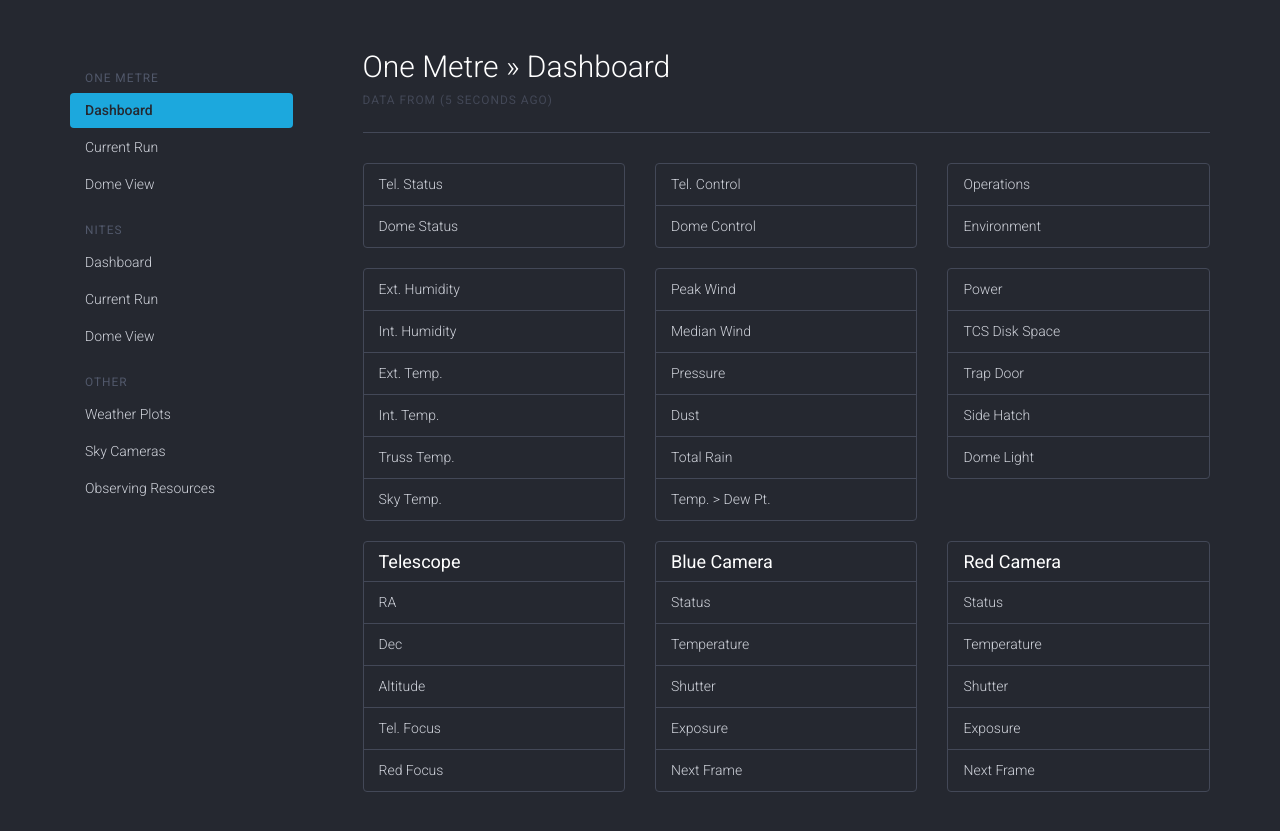
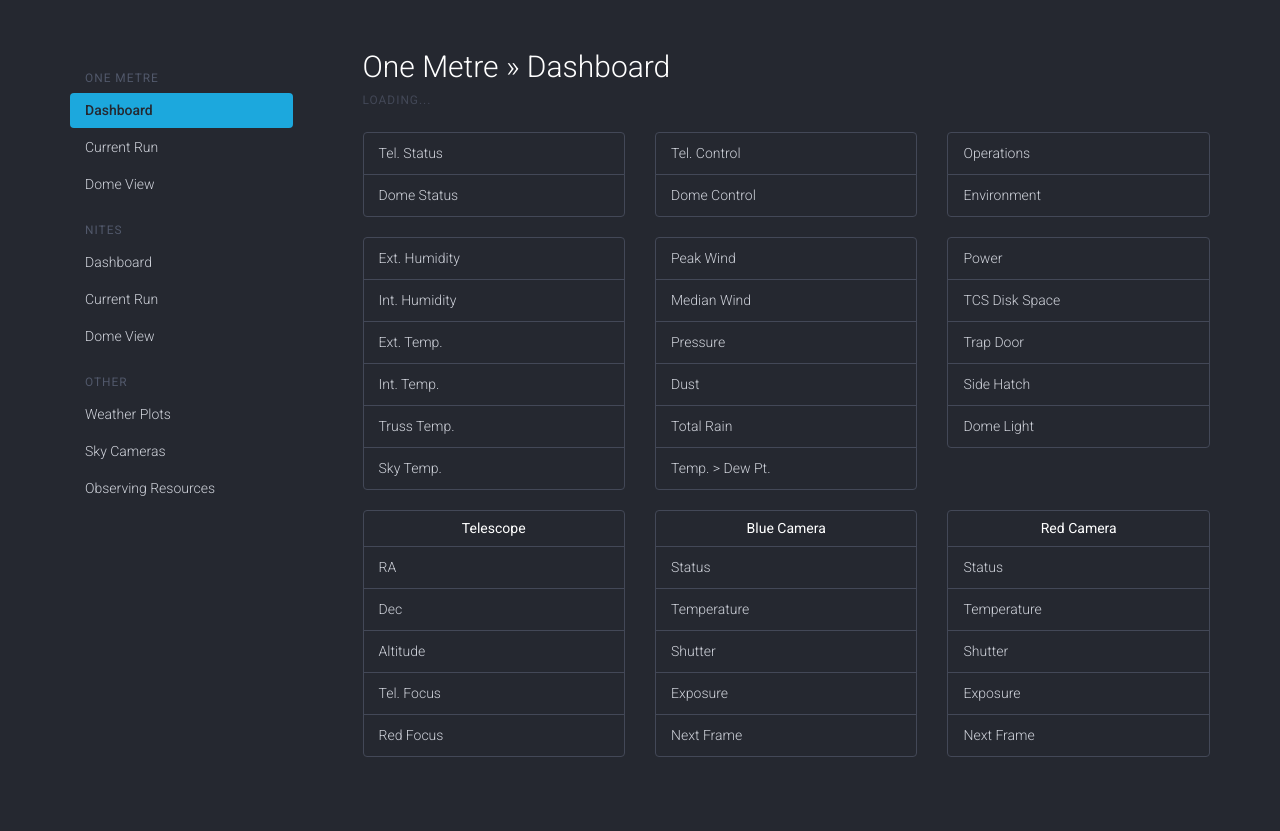
Before and after one commit to warwick-one-metre/dashboard, a Jekyll site: the page built from onemetre/index.html, in a window 1280 px wide. Shown: the top 831 px of the page. Built offline with Jekyll 4.4.1, drawn with Linux system fonts in a browser that asks for light colours; some of the changed lines change nothing that is shown.

Commit message:
Overhaul onemetre dashboard.

```diff
--- a/js/dashboard.js
+++ /dev/null
@@ -1,284 +0,0 @@
-var environmentFields = {
-  '#external-humidity': ['vaisala_relative_humidity', round],
-  '#internal-humidity': ['roomalert_internal_humidity', round],
-  '#external-temperature': ['vaisala_temperature', round],
-  '#internal-temperature': ['roomalert_internal_temp', round],
-  '#truss-temperature': ['roomalert_truss_temp', round],
-  '#peak-wind': ['vaisala_wind_speed', round],
-  '#median-wind': ['vaisala_median_wind_speed', round],
-  '#diskspace': ['diskspace_data_fs_available_bytes', bytesToGB],
-  '#dust': ['tng_dust', round],
-  '#sky-temperature': ['superwasp_sky_temp', round],
-  '#dewpoint': ['superwasp_dew_point_delta', round],
-  '#accumulated-rain': ['vaisala_accumulated_rain', round],
-  '#pressure': ['vaisala_pressure', round],
-  '#trapdoor': ['roomalert_trap_closed', closedOrOpen],
-  '#hatch': ['roomalert_hatch_closed', closedOrOpen],
-  '#power': ['power_main_ups_status', powerStatus],
-  '#light': ['power_light', onOrOff]
-}
-
-function fieldLimitsColor(field, value) {
-  if (!('limits' in field))
-    return null
-
-  if (value >= field['limits'][0] && value <= field['limits'][1])
-    return 'text-success'
-  return 'text-danger'
-}
-
-function round(field, value) {
-  return [value.toFixed(1), fieldLimitsColor(field, value)]
-}
-
-function closedOrOpen(field, value) {
-  return [value ? 'CLOSED' : 'OPEN', null]
-}
-
-function onOrOff(field, value) {
-  return [value ? 'ON' : 'OFF', null]
-}
-
-function powerStatus(field, value) {
-  return value == 2 ? ['ONLINE', 'text-success'] : ['WARNING', 'text-warning']
-}
-
-function bytesToGB(field, value) {
-  return [+(value / 1073741824).toFixed(1), fieldLimitsColor(field, value)]
-}
-
-function updateEnvironment(data) {
-  // Simple cases
-  for (var key in environmentFields) {
-    var row = $(key);
-    var units = row.data('units');
-    if (!units)
-    	units = '';
-
-    row.children('span.pull-right').remove();
-    var value = $('<span class="pull-right">');
-    var transform = environmentFields[key][1];
-    var field = data[environmentFields[key][0]];
-    if ('error' in field)
-      value.html(field['error']);
-    else if ('latest' in field) {
-      var valueDisplay = transform(field, field['latest']);
-      value.html(valueDisplay[0] + units);
-
-      if ('max' in field && 'min' in field) {
-        var maxField = $('<span>');
-        var maxFieldDisplay = transform(field, field['max']);
-        maxField.html(maxFieldDisplay[0])
-        if (maxFieldDisplay[1])
-          maxField.addClass(maxFieldDisplay[1])
-
-        var minField = $('<span>')
-        var minFieldDisplay = transform(field, field['min']);
-        minField.html(minFieldDisplay[0])
-        if (minFieldDisplay[1])
-          minField.addClass(minFieldDisplay[1])
-
-        var maxMinField = $('<span class="pull-right data-minmax">')
-        maxMinField.append(maxField)
-        maxMinField.append('<br>')
-        maxMinField.append(minField)
-        row.append(maxMinField)
-      }
-
-      if (valueDisplay[1])
-        value.addClass(valueDisplay[1])
-    }
-
-    row.append(value)
-  }
-}
-
-var cameraFields = {
-  'status': camStatus,
-  'temperature': camTemperature,
-  'shutter': camShutter,
-  'exposure': camExposure,
-  'saving': camSaving
-}
-
-var cameraStatus = [
-  ['OFFLINE', 'text-danger'],
-  ['INITIALIZING', 'text-danger'],
-  ['IDLE'],
-  ['EXPOSING', 'text-success'],
-  ['READING', 'text-warning'],
-  ['ABORTING', 'text-danger']
-];
-
-function camStatus(data) {
-  if (data['state'] == 3 || data['state'] == 4) {
-    if (data['sequence_frame_limit'] > 0)
-      return ['Acquiring (' + (data['sequence_frame_count'] + 1) + ' / ' + data['sequence_frame_limit'] + ')', 'text-success']
-    return ['Acquiring (until stopped)', 'text-success']
-  }
-
-  return cameraStatus[data['state']];
-}
-
-function camTemperature(data) {
-  if (!('temperature' in data))
-    return []
-
-  status = +data['temperature'].toFixed(0) + ' ºC'
-  return [status, data['temperature_locked'] ? 'text-success' : 'text-danger']
-}
-
-function camShutter(data) {
-  if (!('shutter_enabled' in data))
-    return []
-
-  if (data['shutter_enabled'])
-    return ['AUTO', 'text-success']
-  return ['DARK', 'text-danger']
-}
-
-function camExposure(data) {
-  if (!('exposure_time' in data))
-    return []
-
-  return [data['exposure_time'].toFixed(2) + ' s']
-}
-
-function camSaving(data) {
-  if (!('save_enabled' in data))
-    return []
-
-  if (data['save_enabled'])
-    return [data['next_filename']]
-  return ['NOT SAVING', 'text-danger']
-}
-
-var telescopeFields = {
-  'status': telStatus,
-  'ra': telRA,
-  'dec': telDec,
-  'alt': telAlt,
-  'focus': telFocus
-}
-
-var telescopeStatus = [
-  ['DISABLED', 'text-danger', 'list-group-item-danger'],
-  ['NOT HOMED', 'text-danger', 'list-group-item-danger'],
-  ['IDLE'],
-  ['TRACKING', 'text-success', 'list-group-item-success'],
-  ['GUIDING', 'text-success', 'list-group-item-success']
-]
-
-function telStatus(data) {
-  return telescopeStatus[data['state']];
-}
-
-function telRA(data) {
-  return [sexagesimal(data['ra'] * 12 / Math.PI)]
-}
-
-function telDec(data) {
-  return [sexagesimal(data['dec'] * 180 / Math.PI)]
-}
-
-function telAlt(data) {
-  return [(data['alt'] * 180 / Math.PI).toFixed(1) + 'º']
-}
-
-function telFocus(data) {
-  return [data['telescope_focus_um'].toFixed(1) + ' um']
-}
-
-function updateDevice(prefix, fields, data) {
-  for (var key in fields) {
-    var row = $('#'+prefix+'-'+key);
-    row.children('span.pull-right').remove();
-    row.attr('class', 'list-group-item');
-    var value = $('<span class="pull-right">');
-    var valueDisplay = fields[key](data);
-
-    if (valueDisplay.length > 0)
-      value.html(valueDisplay[0]);
-    if (valueDisplay.length > 1)
-      value.addClass(valueDisplay[1])
-    if (valueDisplay.length > 2)
-      row.addClass(valueDisplay[2])
-    row.append(value)
-  }
-}
-
-var opsFields = {
-  'telescope-control': opsTelescopeControl,
-  'dome-control': opsDomeControl,
-  'dome-status': opsDomeStatus,
-  'status': opsStatus,
-  'environment': opsEnvironment,
-}
-
-function opsTelescopeControl(data) {
-  return ['MANUAL', null, 'list-group-item-warning']
-}
-
-var operationsModes = [
-  ['ERROR', null, 'list-group-item-danger'],
-  ['AUTO', null, 'list-group-item-success'],
-  ['MANUAL', null, 'list-group-item-warning'],
-]
-
-var domeStatus = [
-  ['CLOSED', null, 'list-group-item-danger'],
-  ['OPEN', null, 'list-group-item-success'],
-  ['MOVING', null, 'list-group-item-warning'],
-]
-
-function opsDomeControl(data) {
-  return operationsModes[data['dome_mode']]
-}
-
-function opsDomeStatus(data) {
-  return domeStatus[data['dome_status']]
-}
-
-function opsStatus(data) {
-  if (data['observing'])
-    return ['ONLINE', null, 'list-group-item-success']
-  return ['OFFLINE', null, 'list-group-item-danger']
-}
-
-function opsEnvironment(data) {
-  if (data['environment_safe'])
-    return ['SAFE', null, 'list-group-item-success']
-  return ['NOT SAFE', null, 'list-group-item-danger']
-}
-
-var updateDate = new Date()
-
-function updateTables() {
-  $.ajax({
-    type: "GET",
-    url: "/dashboard/onemetre",
-    statusCode: {
-      404: function() { console.log("Query failed!") }
-    }
-  }).done(function(msg) {
-    var data = jQuery.parseJSON(msg);
-    updateEnvironment(data['environment']);
-    updateDevice('blue', cameraFields, data['blue']);
-    updateDevice('red', cameraFields, data['red']);
-    updateDevice('telescope', telescopeFields, data['telescope']);
-    updateDevice('ops', opsFields, data['ops']);
-    updateDate = new Date(data['date']);
-    $('#data-updated').html(updateDate.toUTCString())
-  });
-  window.setTimeout(updateTables, 5000);
-}
-
-function updateTimer() {
-  var age = Math.round((new Date().getTime() - updateDate) / 1000)
-  $('#data-age').html(age)
-}
-
-$(document).ready(function () {
-  updateTables();
-  window.setInterval(updateTimer, 500)
-});
--- /dev/null
+++ b/js/onemetre-dashboard.js
@@ -0,0 +1,311 @@
+var environmentFields = {
+  '#external-humidity': ['vaisala_relative_humidity', round],
+  '#internal-humidity': ['roomalert_internal_humidity', round],
+  '#external-temperature': ['vaisala_temperature', round],
+  '#internal-temperature': ['roomalert_internal_temp', round],
+  '#truss-temperature': ['roomalert_truss_temp', round],
+  '#peak-wind': ['vaisala_wind_speed', round],
+  '#median-wind': ['vaisala_median_wind_speed', round],
+  '#diskspace': ['diskspace_data_fs_available_bytes', bytesToGB],
+  '#dust': ['tng_dust', round],
+  '#sky-temperature': ['superwasp_sky_temp', round],
+  '#dewpoint': ['superwasp_dew_point_delta', round],
+  '#accumulated-rain': ['vaisala_accumulated_rain', round],
+  '#pressure': ['vaisala_pressure', round],
+  '#trapdoor': ['roomalert_trap_closed', closedOrOpen],
+  '#hatch': ['roomalert_hatch_closed', closedOrOpen],
+  '#power': ['power_main_ups_status', powerStatus],
+  '#light': ['power_light', onOrOff]
+};
+
+function fieldLimitsColor(field, value) {
+  if (!('limits' in field))
+    return null;
+
+  if (value >= field['limits'][0] && value <= field['limits'][1])
+    return 'text-success';
+  return 'text-danger';
+}
+
+function round(field, value) {
+  return [value.toFixed(1), fieldLimitsColor(field, value)];
+}
+
+function closedOrOpen(field, value) {
+  return [value ? 'CLOSED' : 'OPEN', null];
+}
+
+function onOrOff(field, value) {
+  return [value ? 'ON' : 'OFF', null];
+}
+
+function powerStatus(field, value) {
+  return value == 2 ? ['ONLINE', 'text-success'] : ['WARNING', 'text-warning'];
+}
+
+function bytesToGB(field, value) {
+  return [+(value / 1073741824).toFixed(1), fieldLimitsColor(field, value)]
+}
+
+function updateEnvironment(data) {
+  for (var key in environmentFields) {
+    var row = $(key);
+    var units = row.data('units');
+    if (!units)
+    	units = '';
+
+    row.children('span.pull-right').remove();
+    var value = $('<span class="pull-right">');
+    var transform = environmentFields[key][1];
+    if (!data || !(environmentFields[key][0] in data)) {
+      value.html('ERROR');
+      value.addClass('text-danger');
+    } else {
+
+      var field = data[environmentFields[key][0]];
+      if ('error' in field) {
+        value.html(field['error']);
+        value.addClass('text-danger');
+      } else if ('latest' in field) {
+        var valueDisplay = transform(field, field['latest']);
+        value.html(valueDisplay[0] + units);
+
+        if ('max' in field && 'min' in field) {
+          var maxField = $('<span>');
+          var maxFieldDisplay = transform(field, field['max']);
+          maxField.html(maxFieldDisplay[0]);
+          if (maxFieldDisplay[1])
+            maxField.addClass(maxFieldDisplay[1]);
+
+          var minField = $('<span>');
+          var minFieldDisplay = transform(field, field['min']);
+          minField.html(minFieldDisplay[0]);
+          if (minFieldDisplay[1])
+            minField.addClass(minFieldDisplay[1]);
+
+          var maxMinField = $('<span class="pull-right data-minmax">');
+          maxMinField.append(maxField);
+          maxMinField.append('<br>');
+          maxMinField.append(minField);
+          row.append(maxMinField);
+        }
+
+        if (valueDisplay[1])
+          value.addClass(valueDisplay[1]);
+      }
+    }
+
+    row.append(value);
+  }
+}
+
+var cameraFields = {
+  'status': camStatus,
+  'temperature': camTemperature,
+  'shutter': camShutter,
+  'exposure': camExposure,
+  'saving': camSaving
+};
+
+var cameraStatus = [
+  ['OFFLINE', 'text-danger'],
+  ['INITIALIZING', 'text-danger'],
+  ['IDLE'],
+  ['EXPOSING', 'text-success'],
+  ['READING', 'text-warning'],
+  ['ABORTING', 'text-danger']
+];
+
+function camStatus(data) {
+  if (!data || !('state' in data) || !('sequence_frame_count' in data) || !('sequence_frame_limit' in data))
+    return ['ERROR', 'text-danger'];
+
+  if (data['state'] == 3 || data['state'] == 4) {
+    if (data['sequence_frame_limit'] > 0)
+      return ['Acquiring (' + (data['sequence_frame_count'] + 1) + ' / ' + data['sequence_frame_limit'] + ')', 'text-success'];
+    return ['Acquiring (until stopped)', 'text-success'];
+  }
+
+  return cameraStatus[data['state']];
+}
+
+function camTemperature(data) {
+  if (!data || !('temperature' in data))
+    return ['ERROR', 'text-danger'];
+
+  status = +data['temperature'].toFixed(0) + ' ºC';
+  return [status, data['temperature_locked'] ? 'text-success' : 'text-danger'];
+}
+
+function camShutter(data) {
+  if (!data || !('shutter_enabled' in data))
+    return ['ERROR', 'text-danger'];
+
+  if (data['shutter_enabled'])
+    return ['AUTO', 'text-success'];
+
+  return ['DARK', 'text-danger'];
+}
+
+function camExposure(data) {
+  if (!data || !('exposure_time' in data))
+    return ['ERROR', 'text-danger'];
+
+  return [data['exposure_time'].toFixed(2) + ' s'];
+}
+
+function camSaving(data) {
+  if (!data || !('save_enabled' in data))
+    return ['ERROR', 'text-danger'];
+
+  if (data['save_enabled'])
+    return [data['next_filename']];
+
+  return ['NOT SAVING', 'text-danger'];
+}
+
+var telescopeFields = {
+  'status': telStatus,
+  'ra': telRA,
+  'dec': telDec,
+  'alt': telAlt,
+  'focus': telFocus,
+  'red-focus': telRedFocus
+};
+
+var telescopeStatus = [
+  ['DISABLED', 'text-danger', 'list-group-item-danger'],
+  ['NOT HOMED', 'text-danger', 'list-group-item-danger'],
+  ['IDLE'],
+  ['TRACKING', 'text-success', 'list-group-item-success'],
+  ['GUIDING', 'text-success', 'list-group-item-success']
+];
+
+function telStatus(data) {
+  if (!data || !('state' in data))
+    return ['ERROR', null, 'list-group-item-danger'];
+
+  return telescopeStatus[data['state']];
+}
+
+function telRA(data) {
+  if (!data || !('ra' in data))
+    return ['ERROR', 'text-danger'];
+
+  return [sexagesimal(data['ra'] * 12 / Math.PI)];
+}
+
+function telDec(data) {
+  if (!data || !('dec' in data))
+    return ['ERROR', 'text-danger'];
+
+  return [sexagesimal(data['dec'] * 180 / Math.PI)];
+}
+
+function telAlt(data) {
+  if (!data || !('alt' in data))
+    return ['ERROR', 'text-danger'];
+
+  return [(data['alt'] * 180 / Math.PI).toFixed(1) + 'º'];
+}
+
+function telFocus(data) {
+  if (!data || !('telescope_focus_um' in data))
+    return ['ERROR', 'text-danger'];
+
+  return [data['telescope_focus_um'].toFixed(1) + ' um'];
+}
+
+function telRedFocus(data) {
+  if (!data || !('telescope_red_focus' in data))
+    return ['ERROR', 'text-danger'];
+
+  return [data['telescope_red_focus'].toFixed(0)];
+}
+
+var opsFields = {
+  'telescope-control': opsTelescopeControl,
+  'dome-control': opsDomeControl,
+  'dome-status': opsDomeStatus,
+  'status': opsStatus,
+  'environment': opsEnvironment,
+};
+
+function opsTelescopeControl(data) {
+  return ['MANUAL', null, 'list-group-item-warning'];
+}
+
+var operationsModes = [
+  ['ERROR', null, 'list-group-item-danger'],
+  ['AUTO', null, 'list-group-item-success'],
+  ['MANUAL', null, 'list-group-item-warning'],
+];
+
+var domeStatus = [
+  ['CLOSED', null, 'list-group-item-danger'],
+  ['OPEN', null, 'list-group-item-success'],
+  ['MOVING', null, 'list-group-item-warning'],
+];
+
+function opsDomeControl(data) {
+  if (!data || !('dome_mode' in data))
+    return ['ERROR', null, 'list-group-item-danger'];
+
+  return operationsModes[data['dome_mode']];
+}
+
+function opsDomeStatus(data) {
+  if (!data || !('dome_status' in data))
+    return ['ERROR', null, 'list-group-item-danger'];
+
+  return domeStatus[data['dome_status']];
+}
+
+function opsStatus(data) {
+  if (!data || !('observing' in data))
+    return ['ERROR', null, 'list-group-item-danger'];
+
+  if (data['observing'])
+    return ['ONLINE', null, 'list-group-item-success'];
+
+  return ['OFFLINE', null, 'list-group-item-danger'];
+}
+
+function opsEnvironment(data) {
+  if (!data || !('environment_safe' in data))
+    return ['ERROR', null, 'list-group-item-danger'];
+
+  if (data['environment_safe'])
+    return ['SAFE', null, 'list-group-item-success'];
+
+  return ['NOT SAFE', null, 'list-group-item-danger'];
+}
+
+function updateGroups(data) {
+    updateEnvironment(data['environment']);
+    updateListGroup('blue', cameraFields, data['blue']);
+    updateListGroup('red', cameraFields, data['red']);
+    updateListGroup('telescope', telescopeFields, data['telescope']);
+    updateListGroup('ops', opsFields, data['ops']);
+
+    var date = 'date' in data ? parseUTCDate(data['date']) : new Date();
+    $('#data-updated').html('Updated ' + formatUTCDate(date) + ' UTC');
+}
+
+function queryData() {
+  $.ajax({
+    type: "GET",
+    url: "/dashboard/onemetre",
+    statusCode: {
+      404: function() {
+        updateGroups({});
+      }
+    }
+  }).done(function(msg) {
+    updateGroups(jQuery.parseJSON(msg));
+  });
+
+  window.setTimeout(queryData, 10000);
+}
+
+$(document).ready(queryData);
--- a/onemetre/index.html
+++ b/onemetre/index.html
@@ -5,13 +5,12 @@
 navorder: 0
 permalink: /onemetre/
 ---
-<div class="dashhead">
+<div class="dashhead m-b">
   <div class="dashhead-titles">
     <h2 class="dashhead-title">One Metre &raquo; Dashboard</h2>
-    <h6 class="dashhead-subtitle">Data from <span id="data-updated"></span> (<span id="data-age"></span> seconds ago)</h6>
+    <h6 class="dashhead-subtitle" id="data-updated">Loading...</h6>
   </div>
 </div>
-<hr class="m-t">
 
 <div class="row">
   <div class="col-md-4">
@@ -70,7 +69,7 @@
 <div class="row">
   <div class="col-md-4">
     <div class="list-group">
-      <h4 class="list-group-header">Telescope</h4>
+      <h5 class="list-group-header" style="text-align: center">Telescope</h5>
       <span id="telescope-ra" class="list-group-item">RA</span>
       <span id="telescope-dec" class="list-group-item">Dec</span>
       <span id="telescope-alt" class="list-group-item">Altitude</span>
@@ -80,7 +79,7 @@
   </div>
   <div class="col-md-4">
     <div class="list-group">
-      <h4 class="list-group-header">Blue Camera</h4>
+      <h5 class="list-group-header" style="text-align: center">Blue Camera</h5>
       <span id="blue-status" class="list-group-item">Status</span>
       <span id="blue-temperature" class="list-group-item">Temperature</span>
       <span id="blue-shutter" class="list-group-item">Shutter</span>
@@ -90,7 +89,7 @@
   </div>
   <div class="col-md-4">
     <div class="list-group">
-      <h4 class="list-group-header">Red Camera</h4>
+      <h5 class="list-group-header" style="text-align: center">Red Camera</h5>
       <span id="red-status" class="list-group-item">Status</span>
       <span id="red-temperature" class="list-group-item">Temperature</span>
       <span id="red-shutter" class="list-group-item">Shutter</span>
@@ -100,4 +99,4 @@
   </div>
 </div>
 
-<script src="{{ "/js/dashboard.js" | prepend: site.baseurl }}"></script>
+<script src="{{ "/js/onemetre-dashboard.js" | prepend: site.baseurl }}"></script>
```
